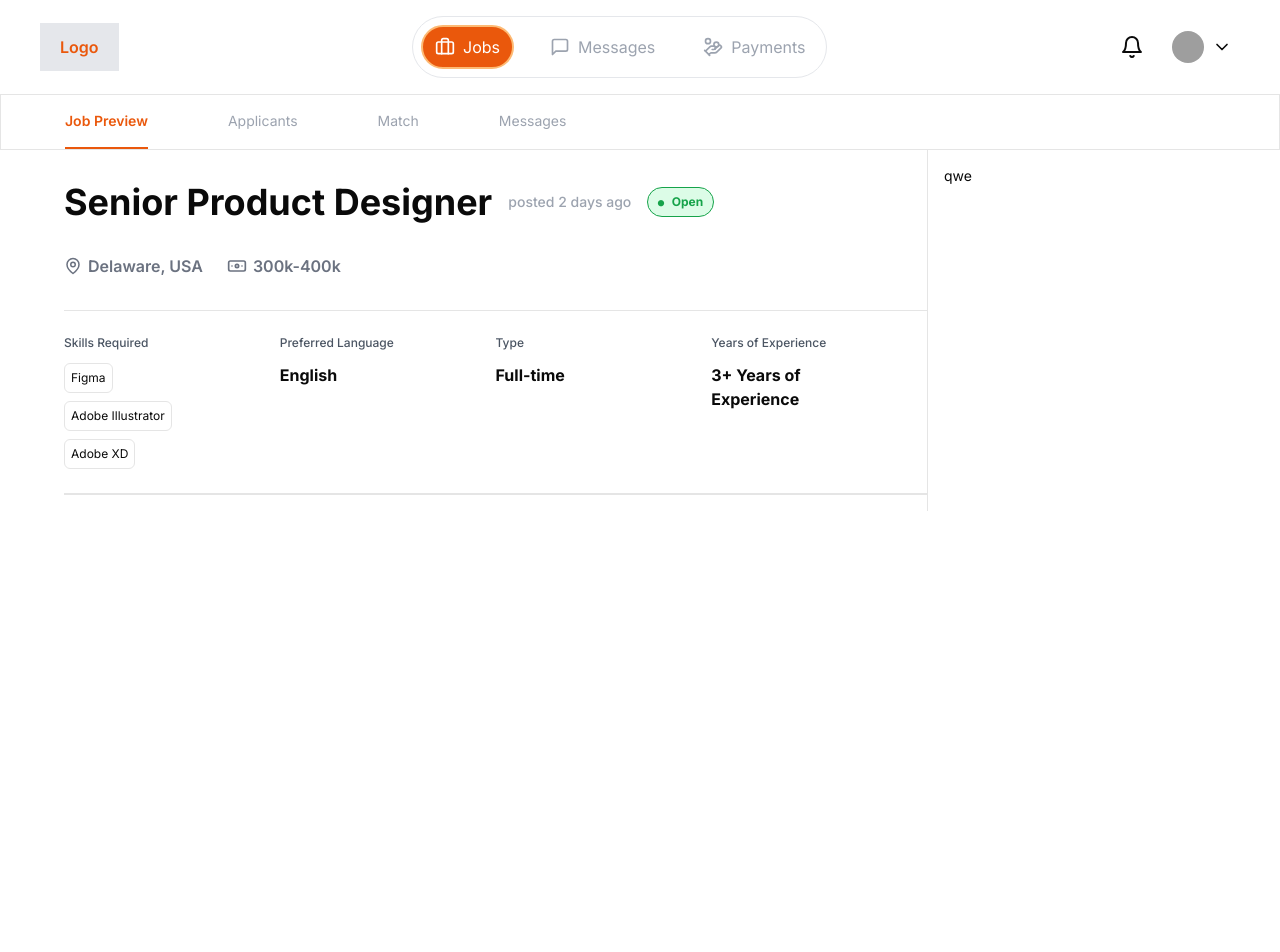
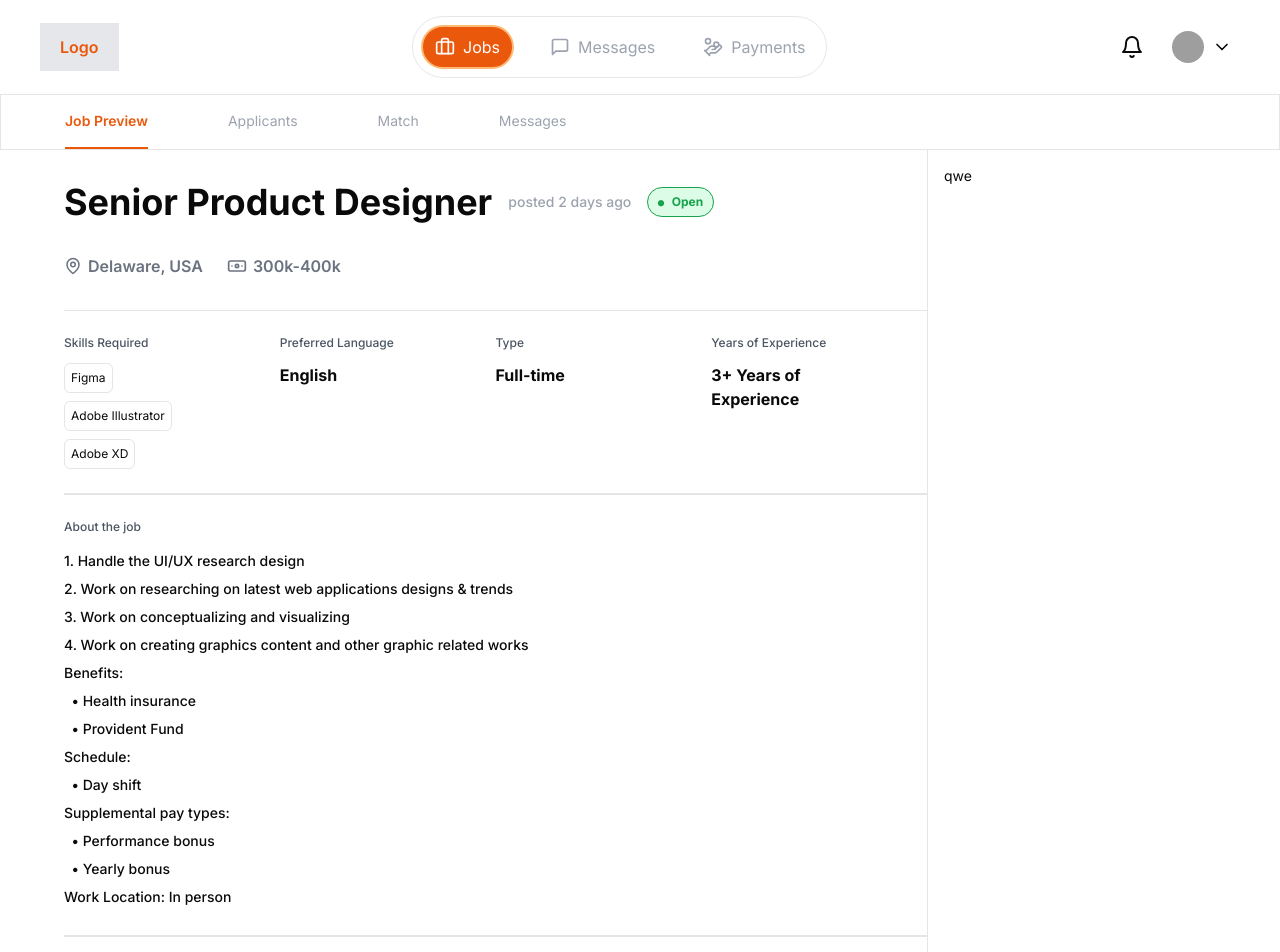
Before and after one commit to Nick-h4ck3r/clade-assignment, a Next.js app: page /jobs/1 in a window 1280 px wide. Before the commit the page ends 800 px from the top, so only its background shows below. Built offline with nearby package versions, Linux system fonts and the light colour scheme; grey boxes are pictures that could not be loaded.

Commit message:
feat: add job about component

```diff
--- a/app/jobs/[jobId]/page.tsx
+++ b/app/jobs/[jobId]/page.tsx
@@ -2,6 +2,7 @@ import React from "react";
 import JobTabs from "@/components/JobTabs";
 import JobTitle from "@/components/JobTitle";
 import JobDetails from "@/components/JobDetails";
+import JobAbout from "@/components/JobAbout";
 
 type Props = {};
 
@@ -16,6 +17,7 @@ const JobPage = (props: Props) => {
         <div className="flex flex-col bg-white w-3/4 border-r py-4">
           <JobTitle />
           <JobDetails />
+          <JobAbout />
         </div>
 
         <div className="flex flex-col bg-white w-1/4 px-4 py-4">qwe</div>
--- /dev/null
+++ b/components/JobAbout.tsx
@@ -0,0 +1,25 @@
+import React from "react";
+
+type Props = {};
+
+const JobAbout = (props: Props) => {
+  return (
+    <div className="border-b-2 py-6 flex flex-col gap-3">
+      <p className="text-xs font-medium text-gray-600">About the job</p>
+      <p className="font-medium leading-7">
+        1. Handle the UI/UX research design <br /> 2. Work on researching on
+        latest web applications designs & trends <br /> 3. Work on
+        conceptualizing and visualizing <br /> 4. Work on creating graphics
+        content and other graphic related works
+        <br /> Benefits: <br /> &nbsp; &#x2022; Health insurance <br /> &nbsp;
+        &#x2022; Provident Fund
+        <br /> Schedule: <br /> &nbsp; &#x2022; Day shift
+        <br /> Supplemental pay types: <br /> &nbsp; &#x2022; Performance bonus{" "}
+        <br /> &nbsp; &#x2022; Yearly bonus
+        <br /> Work Location:  In person
+      </p>
+    </div>
+  );
+};
+
+export default JobAbout;
```
